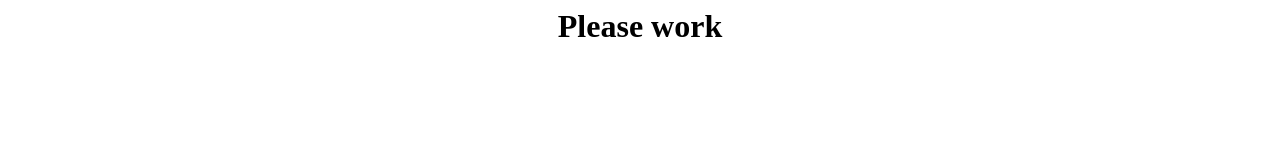
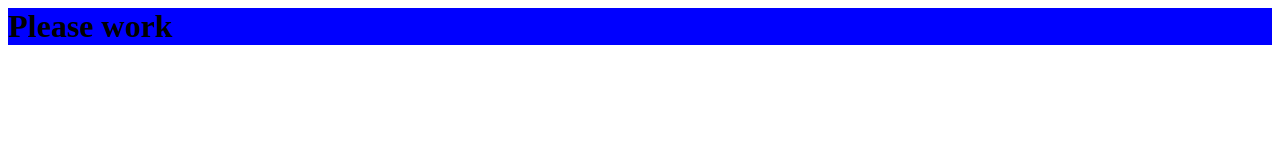
Before and after one commit to Shack8899/Pricing-list, a plain HTML site: page index.html in a window 1280 px wide. Drawn offline with Linux system fonts and the light colour scheme.

Commit message:
Update index.html

```diff
--- a/index.html
+++ b/index.html
@@ -1 +1,3 @@
-<center> <div id="Title" >  <h1>Please work</h1> </div> </center>
+<link rel="stylesheet" href="Decoration.css">
+
+<id="Title" >  <h1 id="Title">Please work</h1>
```
